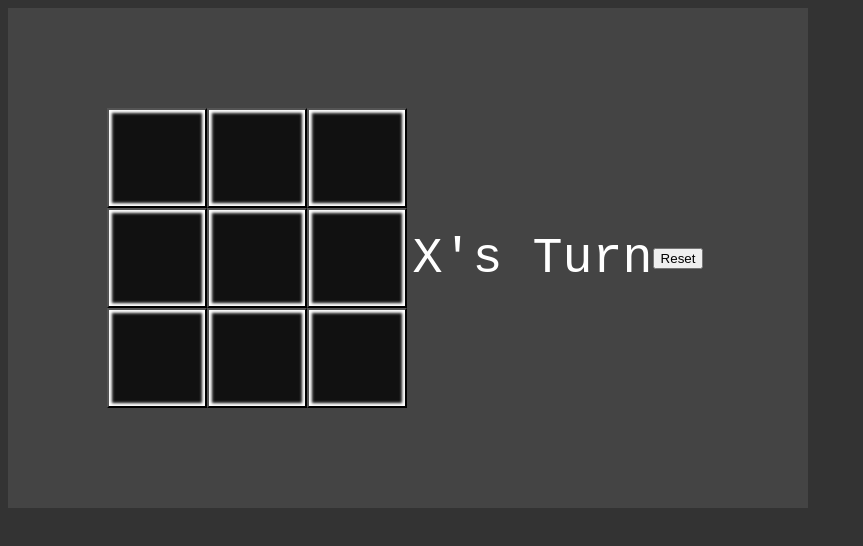
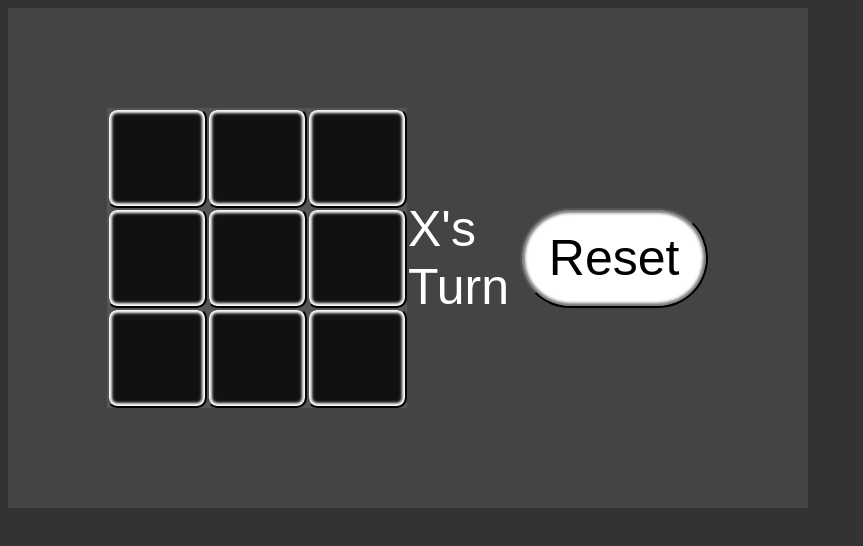
Before and after one commit to syntaxic-studio/tic-tac-toe, a plain HTML site: page tic-tac-toe/index.html in a window 1280 px wide. Shown: the whole page, without its empty margins (0-863 px from the left). Drawn offline with Linux system fonts and the light colour scheme.

Commit message:
Update style.css

```diff
--- a/tic-tac-toe/style.css
+++ b/tic-tac-toe/style.css
@@ -21,8 +21,25 @@ body {
 	background-color: #555;;
 }
 
+.reset {
+	font-family: sans-serif;
+	color: #000000;
+	width: 300px;
+	height: 100px;
+	display: flex;
+	justify-content: center;
+	align-items: center;
+	font-size: 50px;
+	cursor: pointer;
+	padding: 1px;
+	border-radius: 100px;
+	background-clip: padding-box;
+	background-color: #ffffff;
+	box-shadow: #777777 0px 0px 3px 3px inset;
+}
+
 .info {
-	font-family:'Courier New', Courier, monospace;
+	font-family: sans-serif;
 	color: #fff;
 	width: 300px;
 	height: 100px;
@@ -35,9 +52,10 @@ body {
 }
 
 .cell {
-	font-family:'Courier New', Courier, monospace;
+	font-family: sans-serif;
 	color: #fff;
 	width: 100px;
+	border-radius: 10px;
 	height: 100px;
 	display: flex;
 	justify-content: center;
```
